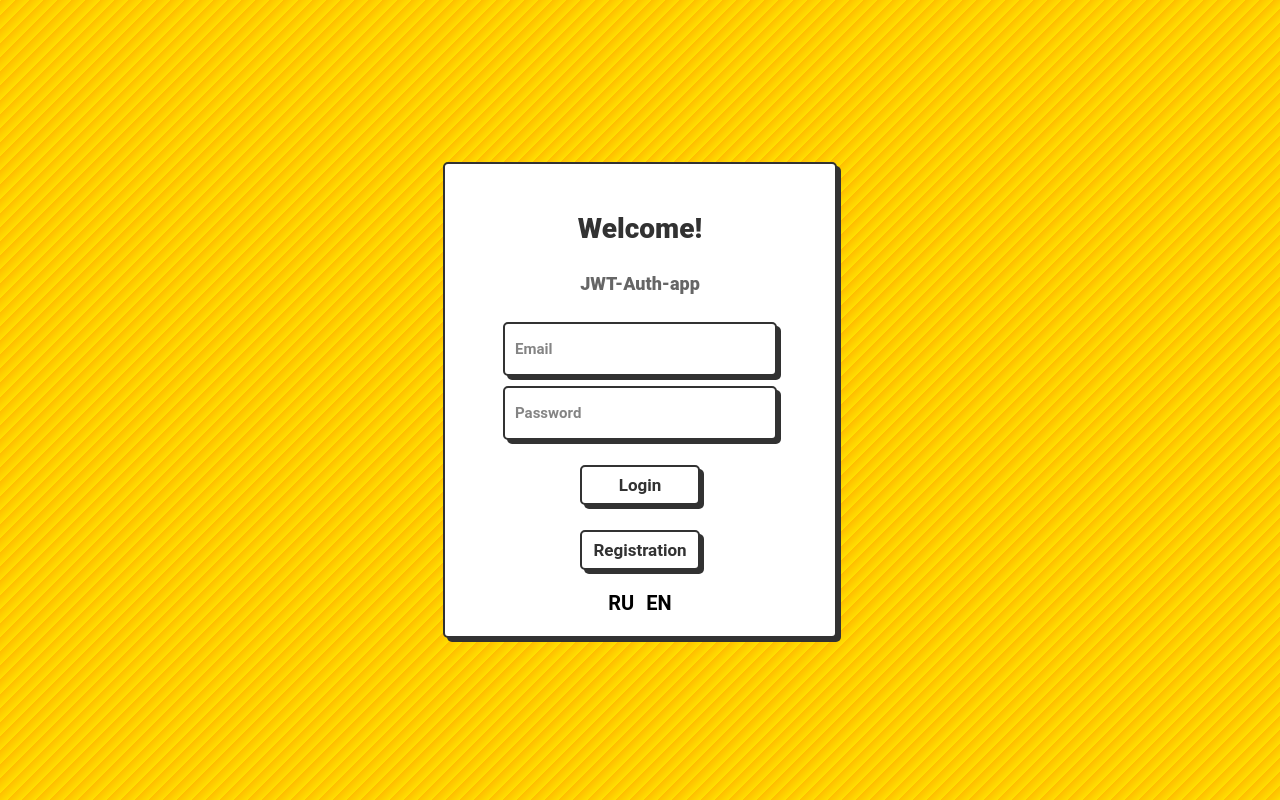
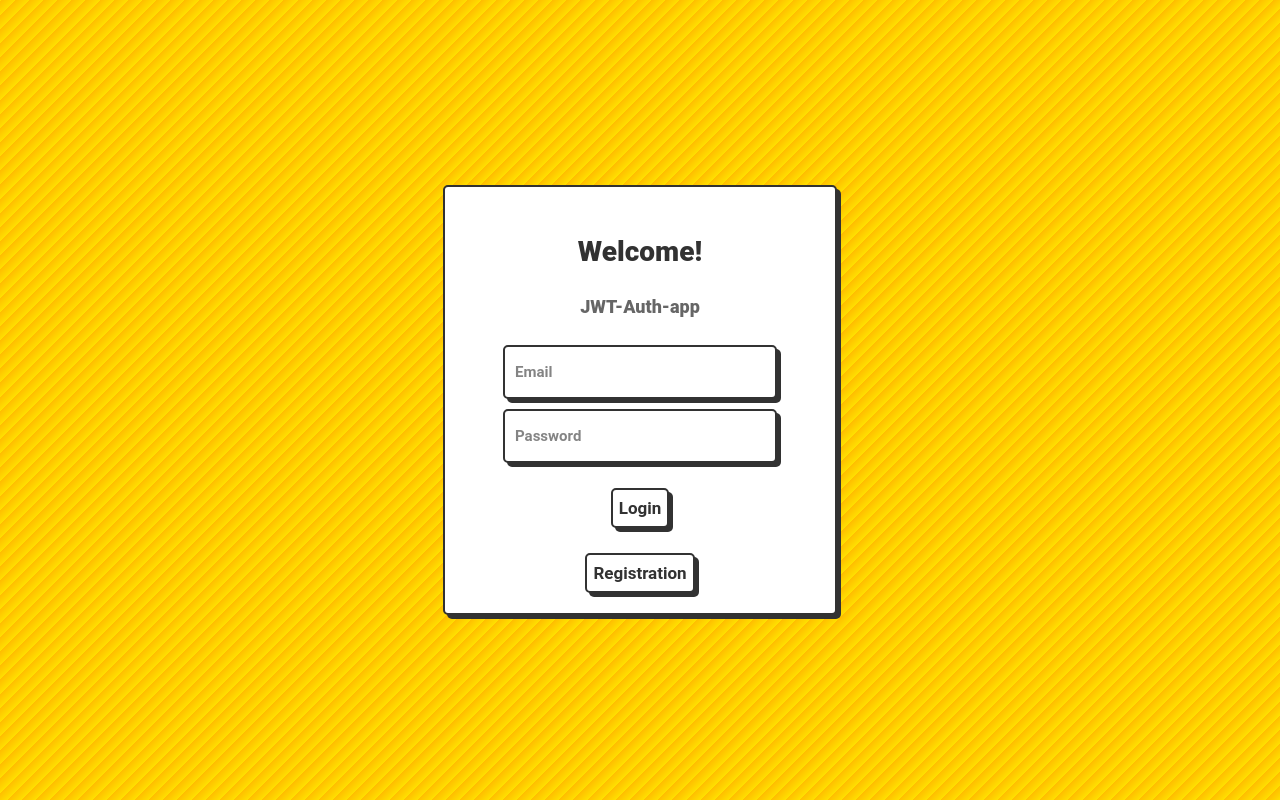
Before and after one commit to gmtdn67/jwt-auth-app, a React (Create React App) app in the folder client/: page / in a window 1280 px wide. Built offline with nearby package versions, Linux system fonts and the light colour scheme.

Commit message:
design: after auth page

```diff
--- a/client/src/App.tsx
+++ b/client/src/App.tsx
@@ -6,11 +6,15 @@ import { IUser } from './models/IUser';
 import UserService from './services/UserService';
 import Layout from './components/ui/Layout/Layout';
 import Button from './components/ui/Button/Button';
+import Card from './components/Card/Card';
+import { useTranslation } from 'react-i18next';
+import LangSwitcher from './components/LangSwitcher/LangSwitcher';
 
 const App: FC = () => {
 
   const {store} = useContext(Context)
   const [users, setUsers] = useState<IUser[]>([])
+  const { t } = useTranslation();
 
   useEffect( () => {
     if (localStorage.getItem('token')) {
@@ -39,19 +43,22 @@ const App: FC = () => {
     )
   }
   return (
-    <div>
-      <h1>{store.isAuth ? `Пользователь авторизован ${store.user.email}` : 'Пользователь не авторизован'}</h1>
-      <h1>{store.user.isActivated ? 'Аккаунт подтвержден по почте' : 'Подтвердите аккаунт по почте'}</h1>
-      <button onClick={() => store.logout()}>Выйти</button>
+    <Layout>
+      <Card>
+      <LangSwitcher />
+      <h1>{store.isAuth ? `${t('user')} ${store.user.email} ${t('authorized')}` : 'Пользователь не авторизован'}</h1>
+      <h1>{store.user.isActivated ? `${t('confirmed')}` : `${t('to confirm')}`}</h1>
+      <Button onClick={() => store.logout()}>{t('logout')}</Button>
       <div>
-        <button onClick={getUsers}>Получить список пользователей</button>
+        <Button onClick={getUsers}>{t('userslist')}</Button>
       </div>
       <div>
         {users.map( user =>
-          <div key={user.email}>{user.email}</div>
+          <Card key={user.email}>{user.email}</Card>
         )}
       </div>
-    </div>
+      </Card>
+    </Layout>
   );
 }
 
--- /dev/null
+++ b/client/src/components/Card/Card.module.css
@@ -0,0 +1,13 @@
+.card {
+    padding: 20px;
+    min-width: 350px;
+    background: #ffffff;
+    display: flex;
+    flex-direction: column;
+    align-items: center;
+    justify-content: center;
+    gap: 10px;
+    border-radius: 5px;
+    border: 2px solid #323232;
+    box-shadow: 4px 4px #323232;
+}
--- /dev/null
+++ b/client/src/components/Card/Card.tsx
@@ -0,0 +1,17 @@
+import React, { FC, HTMLAttributes, ReactNode } from 'react';
+import cls from './Card.module.css'
+
+interface CardProps extends HTMLAttributes<HTMLDivElement>{
+    children?: ReactNode;
+}
+
+const Card: FC<CardProps> = ({children}) => {
+
+    return (
+        <div className={cls.card}>
+            {children}
+        </div>
+    );
+};
+
+export default Card;
--- a/client/src/components/LangSwitcher/LangSwitcher.tsx
+++ b/client/src/components/LangSwitcher/LangSwitcher.tsx
@@ -1,4 +1,3 @@
-import React from 'react';
 import { useTranslation } from 'react-i18next';
 import cls from './LangSwitcher.module.css';
 
--- a/client/src/components/LoginForm/LoginForm.tsx
+++ b/client/src/components/LoginForm/LoginForm.tsx
@@ -7,6 +7,7 @@ import cls from "./LoginForm.module.css"
 import Text from '../ui/Text/Text'
 import { useTranslation } from "react-i18next";
 import LangSwitcher from "../LangSwitcher/LangSwitcher";
+import Card from "../Card/Card";
 
 const LoginForm: FC = () => {
   const [email, setEmail] = useState("");
@@ -15,7 +16,7 @@ const LoginForm: FC = () => {
   const { store } = useContext(Context);
 
   return (
-  <div className={cls.loginForm}>
+  <Card className={cls.loginForm}>
     <Text text="JWT-Auth-app" title={t('welcome')}/>
       <Input
         value={email}
@@ -39,8 +40,7 @@ const LoginForm: FC = () => {
       >
         {t('registration')}
       </Button>
-      <LangSwitcher />
-    </div>
+    </Card>
   );
 };
 
--- a/client/src/components/ui/Button/Button.module.css
+++ b/client/src/components/ui/Button/Button.module.css
@@ -1,6 +1,6 @@
 .button {
     margin: 15px auto 0 auto;
-    width: 120px;
+    width: fit-content;
     height: 40px;
     border-radius: 5px;
     border: 2px solid #323232;
--- a/client/src/locales/en/translation.json
+++ b/client/src/locales/en/translation.json
@@ -4,5 +4,11 @@
   "email": "Email",
   "password": "Password",
   "login": "Login",
-  "registration": "Registration"
+  "registration": "Registration",
+  "user": "User",
+  "authorized": "is authorized",
+  "confirmed": "Account confirmed by email",
+  "to confirm": "Confirm your account by email",
+  "userslist": "Get users list",
+  "logout": "Logout"
 }
--- a/client/src/locales/ru/translation.json
+++ b/client/src/locales/ru/translation.json
@@ -4,5 +4,11 @@
   "email": "Электронная почта",
   "password": "Пароль",
   "login": "Логин",
-  "registration": "Регистрация"
+  "registration": "Регистрация",
+  "user": "Пользователь",
+  "authorized": "авторизован",
+  "confirmed": "Аккаунт подтвержден по почте",
+  "to confirm": "Подтвердите свой аккаунт по почте",
+  "userslist": "Получить список пользователей",
+  "logout": "Выйти"
 }
```
